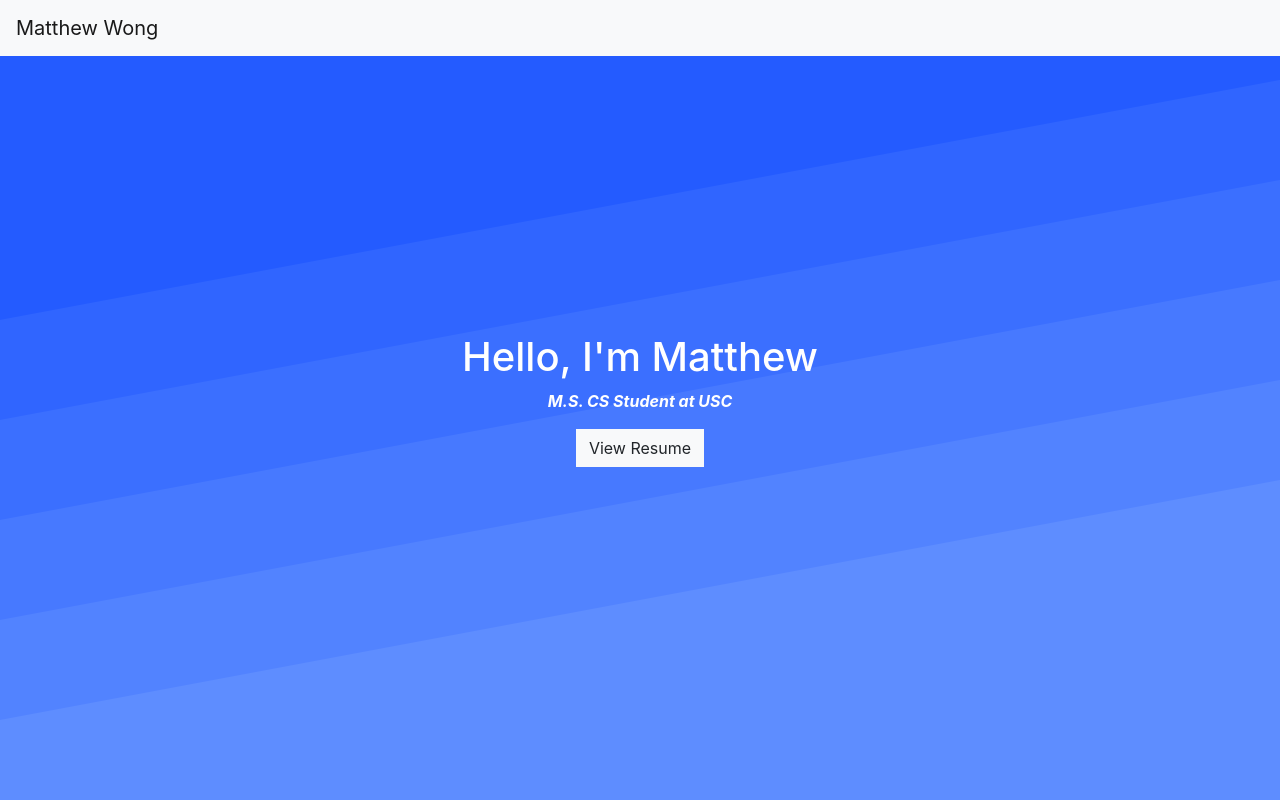
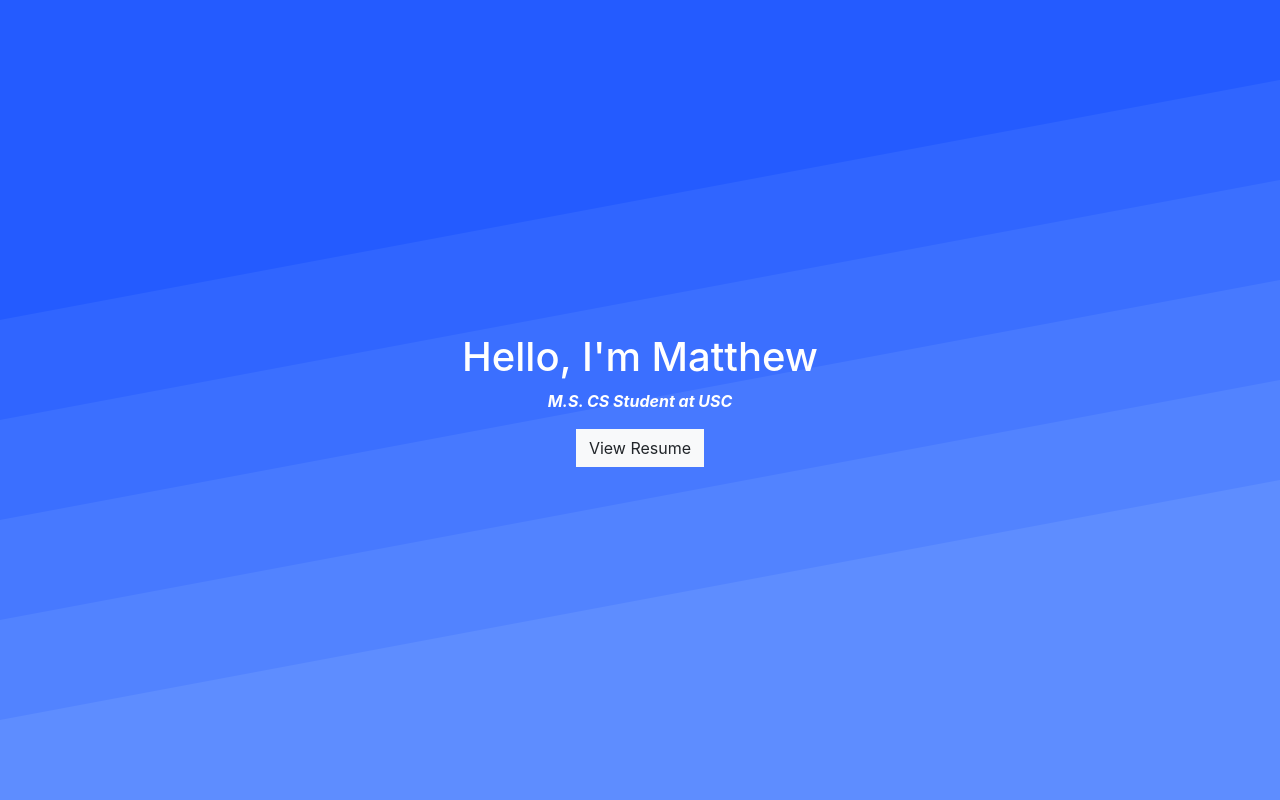
Before and after one commit to mwong33/portfolio, a React (Create React App) app: page / in a window 1280 px wide. Shown: the top 800 px of the page. Built offline with nearby package versions, Linux system fonts and the light colour scheme.

Commit message:
removing the navbar for now

```diff
--- a/src/App.js
+++ b/src/App.js
@@ -1,6 +1,5 @@
 import React from 'react';
 import './App.css';
-import NavBar from './components/NavBar.js';
 import Footer from './components/Footer.js';
 import Home from './pages/Home.js';
 import 'bootstrap/dist/css/bootstrap.min.css';
@@ -11,7 +10,6 @@
     <>
       <div className="page-container background">
         <div className="content-wrap">
-          <NavBar />
           <Home />
         </div>
         <Footer />
--- a/src/components/NavBar.js
+++ /dev/null
@@ -1,19 +0,0 @@
-import React, { Component } from 'react';
-import { Nav, Navbar} from "react-bootstrap";
-import { Link } from "react-router-dom";
-
-export class NavBar extends Component {
-    render() {
-        return (
-            <Navbar bg="light" variant="light" expand="sm" className="fixed-top">
-                <Navbar.Brand href="/">Matthew Wong</Navbar.Brand>
-                <Navbar.Toggle aria-controls="basic-navbar-nav"/>
-                <Navbar.Collapse id="basic-navbar-nav">
-
-                </Navbar.Collapse>
-            </Navbar>
-        )
-    }
-}
-
-export default NavBar;
```
